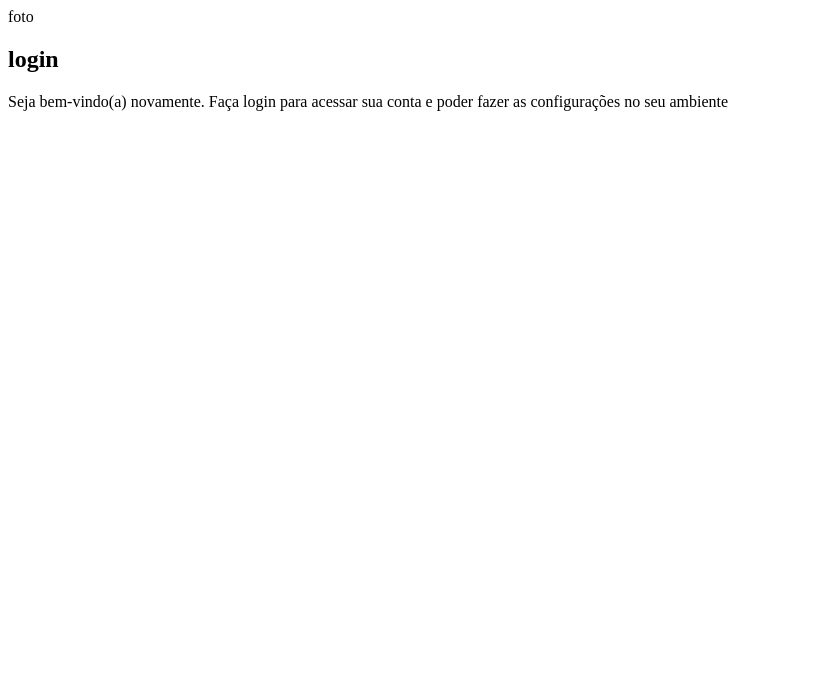
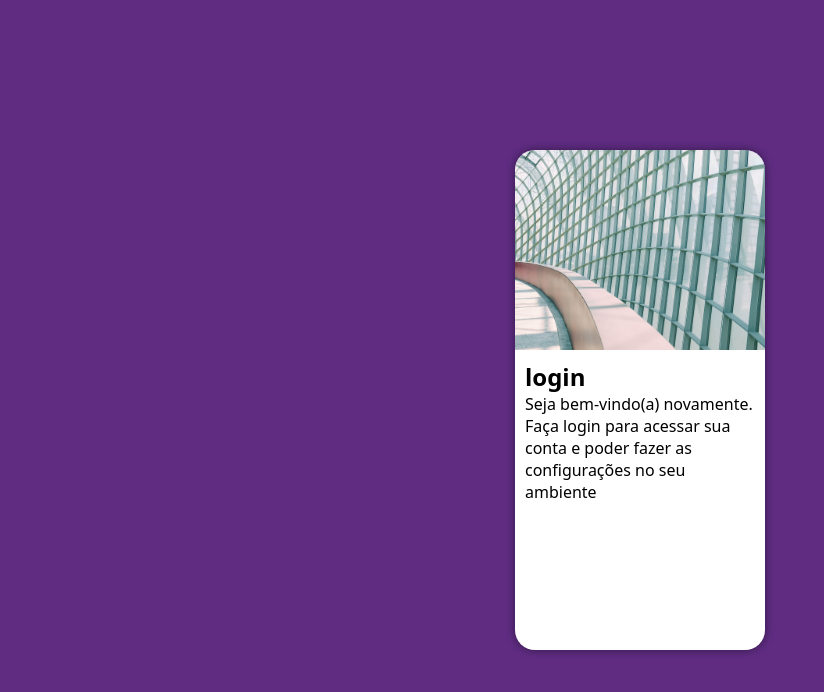
Before and after one commit to IsraelPBSousa/projeto-login, a plain HTML site: page index.html in a window 1280 px wide. Shown: the whole page, without its empty margins (0-824 px from the left). Drawn offline with Linux system fonts and the light colour scheme.

Commit message:
dando continuidade

```diff
--- a/estilos/style.css
+++ b/estilos/style.css
@@ -5,3 +5,45 @@
     verde:#49a09d
     lilás:#5f2c82
 */
+
+* {
+    font-family: system-ui, -apple-system, BlinkMacSystemFont, 'Segoe UI', Roboto, Oxygen, Ubuntu, Cantarell, 'Open Sans', 'Helvetica Neue', sans-serif;
+    padding: 0px;
+    margin: 0px;
+    box-sizing: border-box;
+}
+body, html {
+    background-color: #5f2c82;
+    height: 100vh;
+    width: 100vw;
+}
+main  {
+    position: relative;
+    height: 100vh;
+    width: 100vw;
+}
+section#login {
+    position: absolute;
+    top: 50%;
+    left: 50%;
+    transform: translate(-50%, -50% );
+    overflow: hidden;
+
+    background-color: white;
+    width: 250px;
+    height: 500px;
+    border-radius: 20px;
+    box-shadow: 0px 0px 10px rgba(0, 0, 0, 0.459);
+}
+section#login > div#imagem {
+    display: block;
+    background: #5f2c82 url(../imagem/pexels-adrien-olichon-2387798.jpg) no-repeat;
+    background-size: cover;
+    background-position: left bottom;
+    height: 200px;
+}
+section#login > div#formulario {
+    display: block;
+    padding: 10px;
+
+}
--- a/index.html
+++ b/index.html
@@ -11,7 +11,7 @@
     <main>
         <section id="login">
             <div id="imagem">
-                foto
+                <!--Aqui vai a imagem nas css-->
             </div>
             <div id="formulario">
                 <h1>login</h1>
@@ -19,11 +19,8 @@
                 <form action="login.php" method="post">
 
                 </form>
-
             </div>
         </section>
-
     </main>
-
 </body>
 </html>
```
